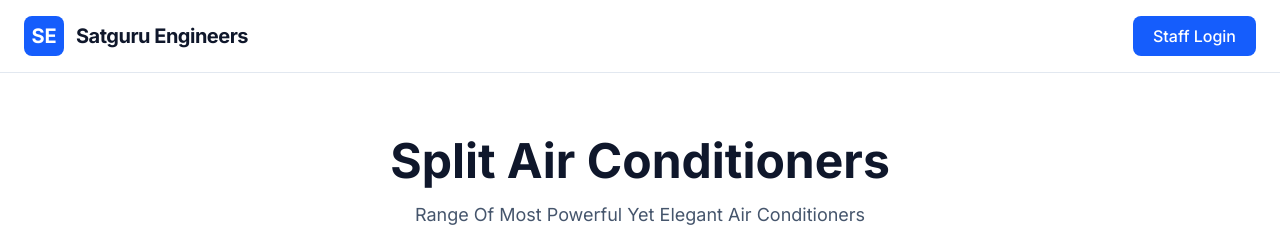
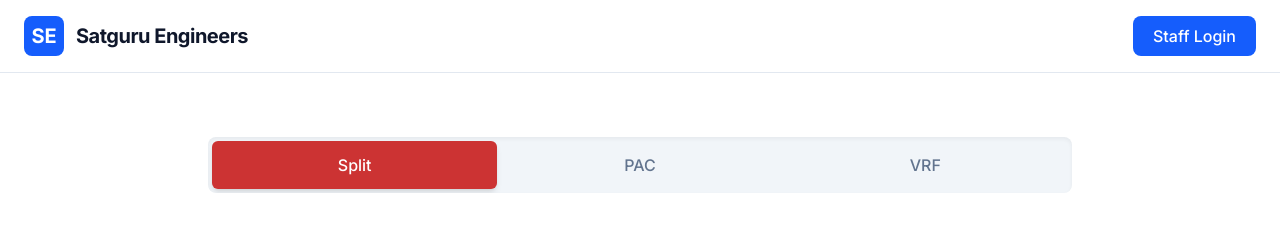
Before and after one commit to Anmol498/AC_Automation, a React (Vite) app in the folder client/: page / in a window 1280 px wide. Shown: the top 235 px of the page. Built offline with nearby package versions, Linux system fonts and the light colour scheme; no server answers.

Commit message:
feat: add global category tabs (Split, PAC, VRF) to the catalog home page

```diff
--- a/client/src/pages/Home.tsx
+++ b/client/src/pages/Home.tsx
@@ -5,6 +5,7 @@ import { useAuth } from '../App';
 
 const Home: React.FC = () => {
     const { isAuthenticated } = useAuth();
+    const [mainTab, setMainTab] = React.useState('split');
     const [activeTab, setActiveTab] = React.useState('non-inverter');
 
     // Hardcoded products for catalog based on the screenshot
@@ -79,9 +80,32 @@ const Home: React.FC = () => {
             </header>
 
             <main className="max-w-7xl mx-auto py-16 px-4 sm:px-6 lg:px-8">
+                {/* Main Category Tabs */}
+                <div className="flex justify-center max-w-4xl mx-auto mb-10 px-4">
+                    <div className="flex flex-col md:flex-row bg-slate-100 rounded-lg p-1 w-full shadow-inner relative z-10 overflow-x-auto select-none gap-1 md:gap-0">
+                        <button
+                            onClick={() => setMainTab('split')}
+                            className={`flex-1 min-w-[150px] text-center py-3 px-6 rounded-md font-medium transition-all duration-300 ${mainTab === 'split' ? 'bg-[#cc3333] text-white shadow-md' : 'text-slate-500 hover:text-slate-800 hover:bg-white/50'}`}>
+                            Split
+                        </button>
+                        <button
+                            onClick={() => setMainTab('pac')}
+                            className={`flex-1 min-w-[150px] text-center py-3 px-6 rounded-md font-medium transition-all duration-300 ${mainTab === 'pac' ? 'bg-[#cc3333] text-white shadow-md' : 'text-slate-500 hover:text-slate-800 hover:bg-white/50'}`}>
+                            PAC
+                        </button>
+                        <button
+                            onClick={() => setMainTab('vrf')}
+                            className={`flex-1 min-w-[150px] text-center py-3 px-6 rounded-md font-medium transition-all duration-300 ${mainTab === 'vrf' ? 'bg-[#cc3333] text-white shadow-md' : 'text-slate-500 hover:text-slate-800 hover:bg-white/50'}`}>
+                            VRF
+                        </button>
+                    </div>
+                </div>
+
                 {/* Hero Title Section */}
                 <div className="text-center mb-12">
-                    <h1 className="text-4xl md:text-5xl font-bold mb-4 text-slate-900">Split Air Conditioners</h1>
+                    <h1 className="text-4xl md:text-5xl font-bold mb-4 text-slate-900">
+                        {mainTab === 'split' ? 'Split Air Conditioners' : mainTab === 'pac' ? 'PAC Air Conditioners' : 'VRF Systems'}
+                    </h1>
                     <p className="text-lg text-slate-600">Range Of Most Powerful Yet Elegant Air Conditioners</p>
                 </div>
 
```
